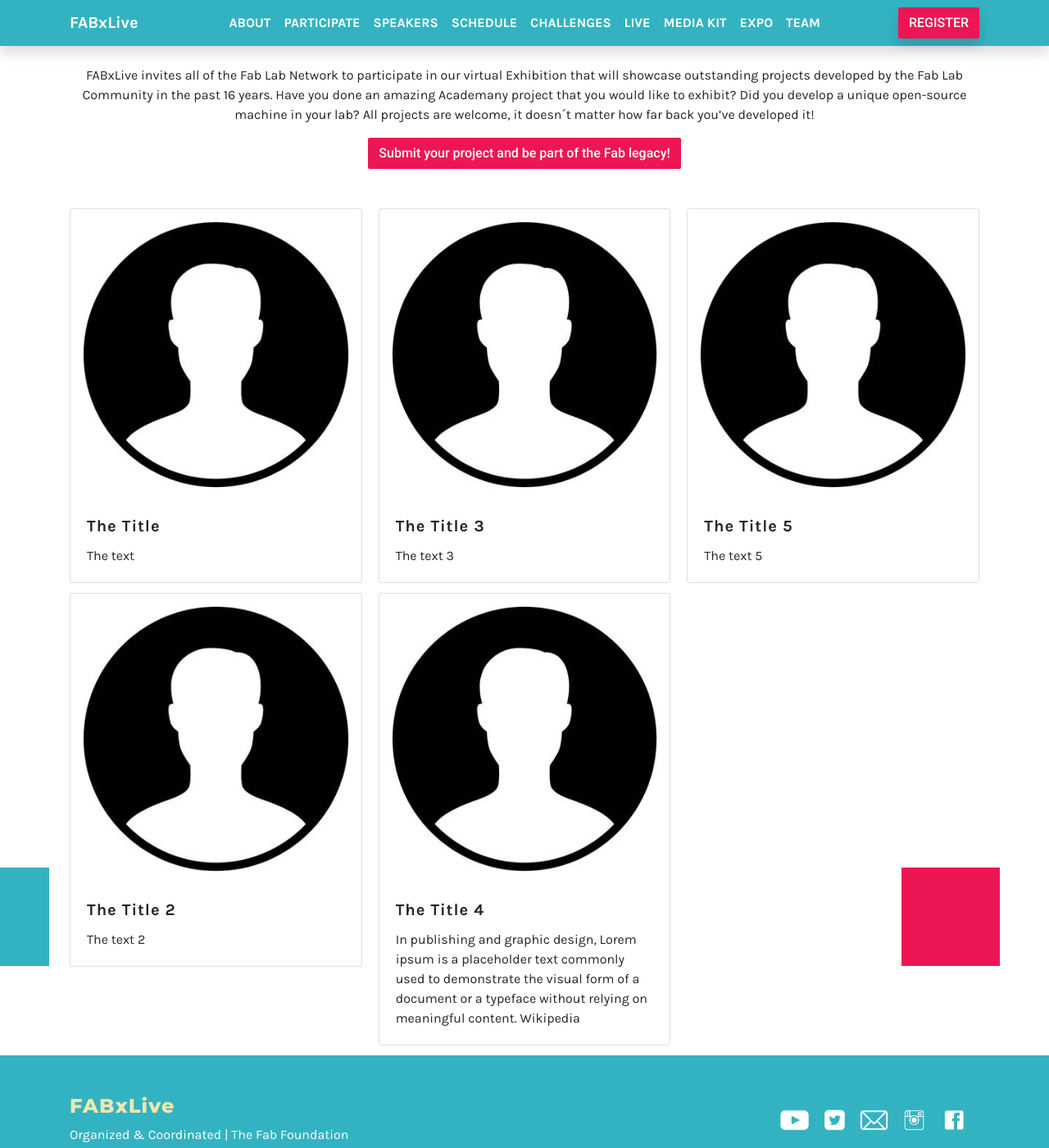
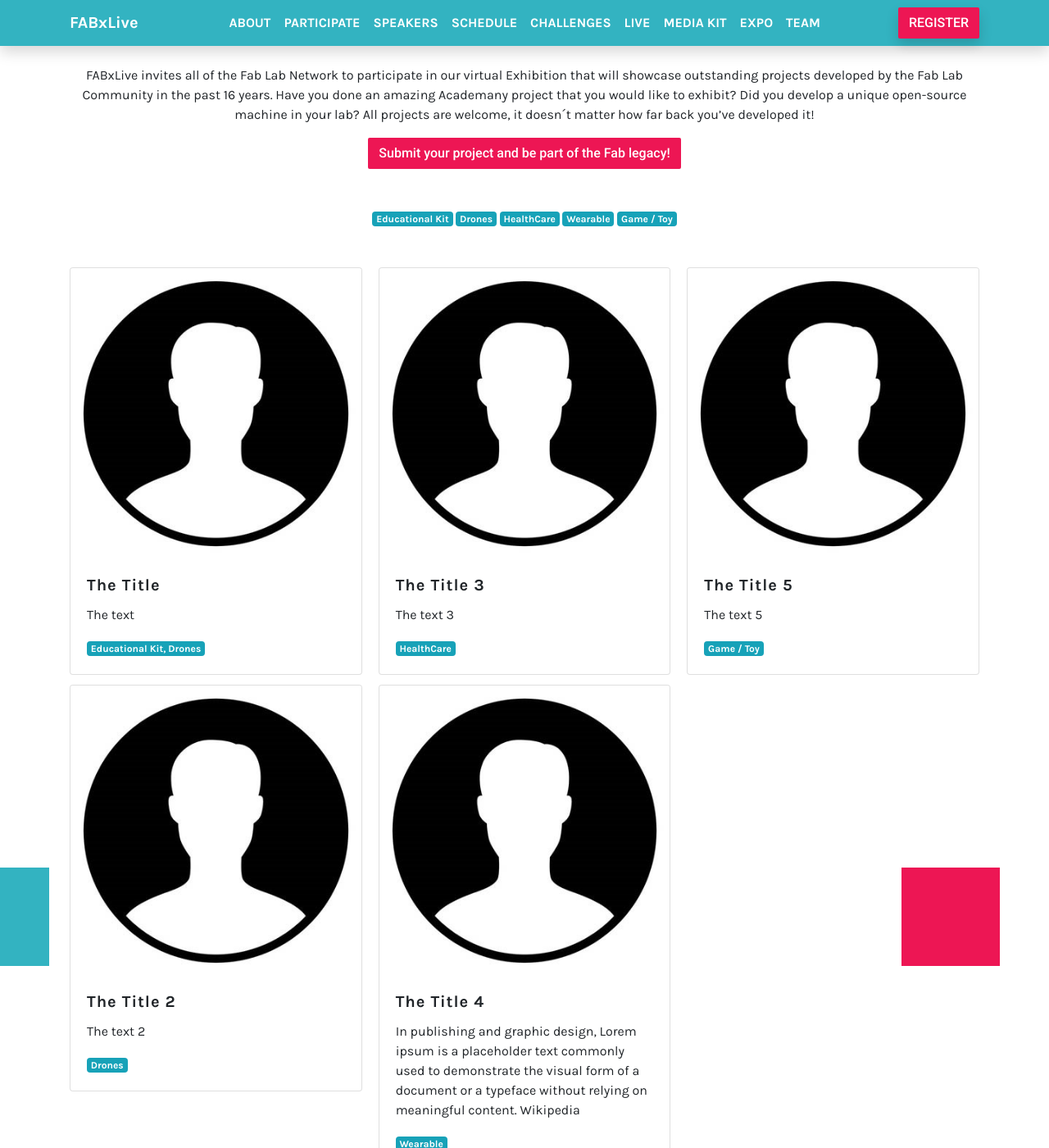
Before and after one commit to fabfoundation/fabxlive2020, a Jekyll site: the page built from expo.html, in a window 1280 px wide and 1400 px high, scrolled down 192 px. Shown: the whole window at 82% size. Built offline with Jekyll 4.4.1, drawn with Linux system fonts in a browser that asks for light colours; nearby versions of some CDN libraries.

Commit message:
Expo: Start working on tags

```diff
--- a/_data/expo.yml
+++ b/_data/expo.yml
@@ -3,19 +3,26 @@
 - title: 'The Title'
   text: 'The text'
   picture: "profile-example.png"
+  tags:
+    - Educational Kit
+    - Drones
 
 - title: 'The Title 2'
   text: 'The text 2'
   picture: "profile-example.png"
+  tags: Drones
 
 - title: 'The Title 3'
   text: 'The text 3'
   picture: "profile-example.png"
+  tags: HealthCare
 
 - title: 'The Title 4'
   text: 'In publishing and graphic design, Lorem ipsum is a placeholder text commonly used to demonstrate the visual form of a document or a typeface without relying on meaningful content. Wikipedia'
   picture: "profile-example.png"
+  tags: Wearable
 
 - title: 'The Title 5'
   text: 'The text 5'
   picture: "profile-example.png"
+  tags: Game / Toy
--- a/expo.html
+++ b/expo.html
@@ -8,13 +8,20 @@ title: Expo
 
 {%- include bg-items-white.html -%}
 
-<div class="text-center my-5">
+<div class="text-center my-5 position-relative">
   <p>
   FABxLive invites all of the Fab Lab Network to participate in our virtual Exhibition that will showcase outstanding projects developed by the Fab Lab Community in the past 16 years. Have you done an amazing Academany project that you would like to exhibit? Did you develop a unique open-source machine in your lab? All projects are welcome, it doesn´t matter how far back you’ve developed it!
   </p>
   <a class="btn bg-red" href="https://docs.google.com/forms/d/e/1FAIpQLSdKb4Wxd8TvFMeIS25vvry4iDWFByWByYxUxjvmtJ4pZxvaYg/viewform" target="_blank">
     Submit your project and be part of the Fab legacy!
   </a>
+</div>
+
+<div class="text-center my-5">
+  {% assign all_tags = site.data.expo | map: 'tags' | uniq %}
+  {% for item in all_tags %}
+    <a href="#{{ item | downcase | url_encode }}" class="badge badge-info">{{ item }}</a>
+  {% endfor %}
 </div>
 
 <section class="card-columns">
@@ -30,6 +37,7 @@ title: Expo
       <p class="card-text">
       {{ item.text }}
       </p>
+      <small class="badge badge-info">{{item.tags | join: ', ' }}</small>
     </div>
   </article>
   {% endfor %}
```
